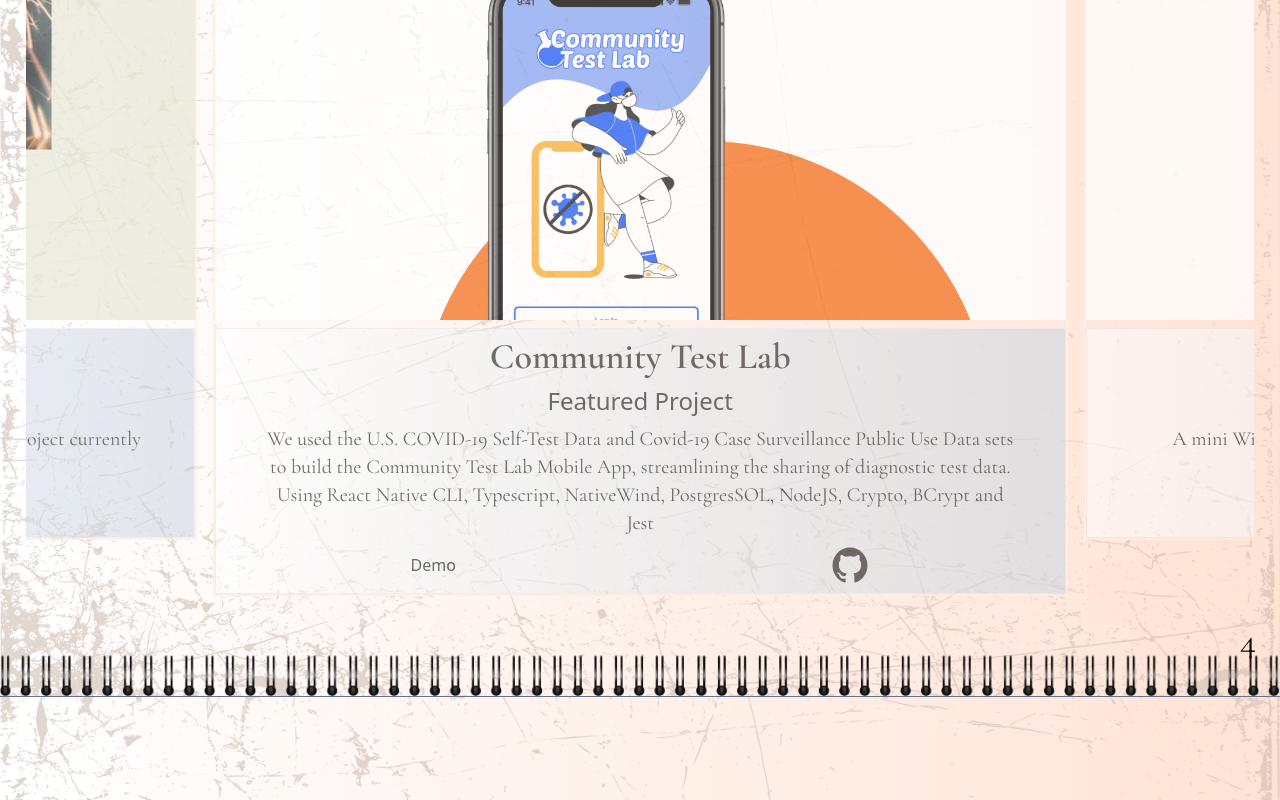
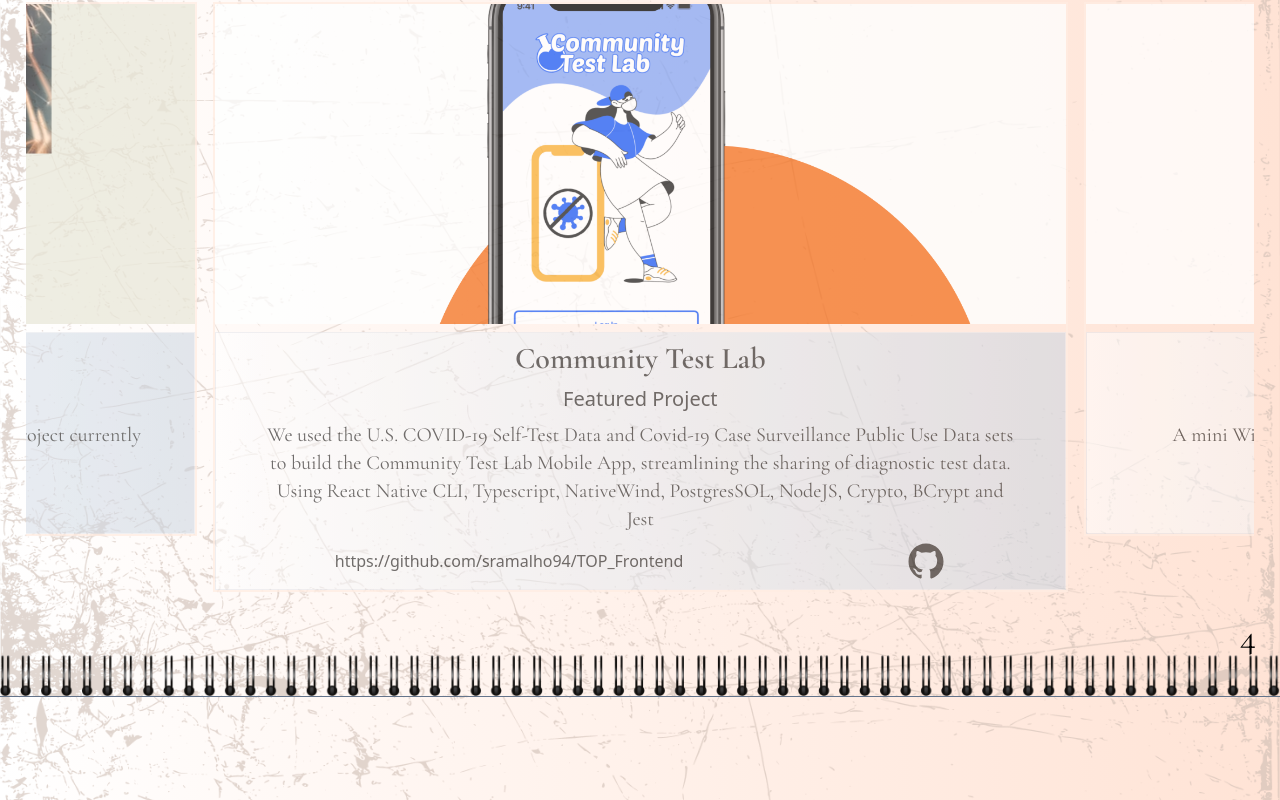
Before and after one commit to kayishau/23_portfolio, a React (Create React App) app: page / in a window 1280 px wide. Shown: the part 2513-3313 px from the top of the page. Built offline with nearby package versions, Linux system fonts and the light colour scheme; a web font is replaced by a local one.

Commit message:
proejcts edits

```diff
--- a/src/components/EmblaCarousel.js
+++ b/src/components/EmblaCarousel.js
@@ -67,12 +67,12 @@ const EmblaCarousel = (props) => {
               <div className="flex flex-col items-center gap-2 opacity-75 hover:opacity-100 border-2 border-projectBorder hover:border-primary">
                 <img className="embla__slide__img" src={index.img} />
                 <div className="flex flex-col items-center gap-2 opacity-75 border bg-gradient-to-r from-white to-slate-300 p-2">
-                <h1 className="font-cg text-4xl font-extrabold">{index.title}</h1>
-                <h2 className="text-2xl">{index.type}</h2>
+                <h1 className="font-cg text-3xl font-extrabold">{index.title}</h1>
+                <h2 className="text-xl">{index.type}</h2>
                 <p className="font-cg text-xl text-center px-10">{index.summary}</p>
                 <div className="flex w-full justify-around items-center">
                 <a className="hover:underline" href={index.link}>
-                 Demo
+                 {index.link}
                 </a>
                 <a className="h-10 w-10" href={index.github}>
                   <GithubIcon />
--- a/src/components/imageByIndex.js
+++ b/src/components/imageByIndex.js
@@ -14,17 +14,17 @@ export const projectsArray = [
     img: "/img/projects/image-coming-soon.jpeg",
     summary:
       "A mini Wiki app on Web3 topics. Created with NextJS, Tailwind CSS, Framer-Motion, MongoDB Atlas and NodeJS",
-    link: "https://github.com/kayishau/web3-wiki",
+    // link: "https://github.com/kayishau/web3-wiki",
     type: "Featured Project",
     github:
       "https://github.com/kayishau/web3-wiki",
   },
   {
     title: "Carbon FootPrint Tracker",
-    img: "/img/projects/image-coming-soon.jpeg",
+    img: "/img/projects/carbonfp.png",
     summary:
-      "An app that helps you log and track your personal carbon footprint. Created with React, Tailwind CSS, Framer-Motion, MongoDB Atlas, NodeJS and Chartjs",
-    link: "https://github.com/tiffanysimione/ProjectThree-CarbonFootprint-FrontEnd",
+      "An app that helps you log and track your personal carbon footprint. Created with React, Tailwind CSS, Framer-Motion, MongoDB Atlas, NodeJS and Chartjs  - Project currently being refactored",
+    // link: "https://github.com/tiffanysimione/ProjectThree-CarbonFootprint-FrontEnd",
     type: "Featured Project",
     github:
       "https://github.com/tiffanysimione/ProjectThree-CarbonFootprint-FrontEnd",
@@ -34,7 +34,7 @@ export const projectsArray = [
     img: "/img/projects/wtw.png",
     summary:
       "Catagorical by tags full crud blog app utilizing EJS, Express and AOS library - Project currently being refactored in python",
-    link: "https://github.com/kayishau/WTW-Blog",
+    // link: "https://github.com/kayishau/WTW-Blog",
     type: "Featured Project",
     github:
       "https://github.com/kayishau/WTW-Blog",
```
Also changed, not shown: 1 other file (tests, documents, lock files or other folders).
